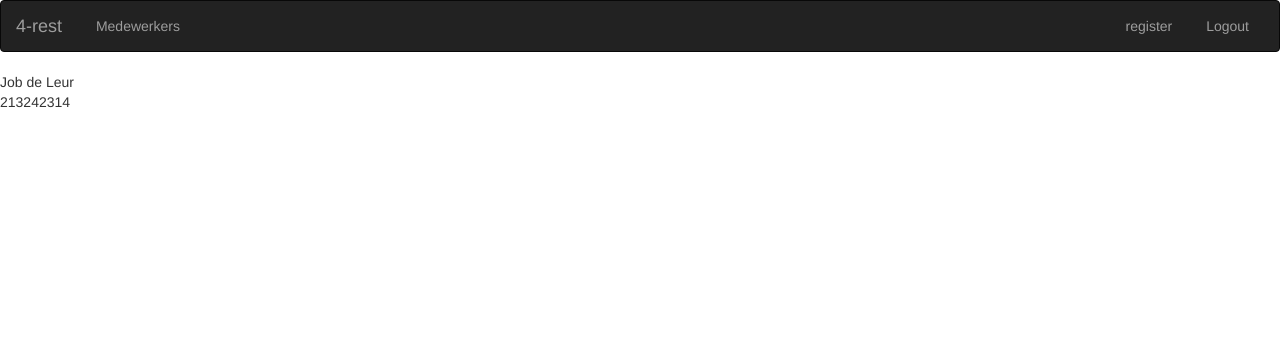
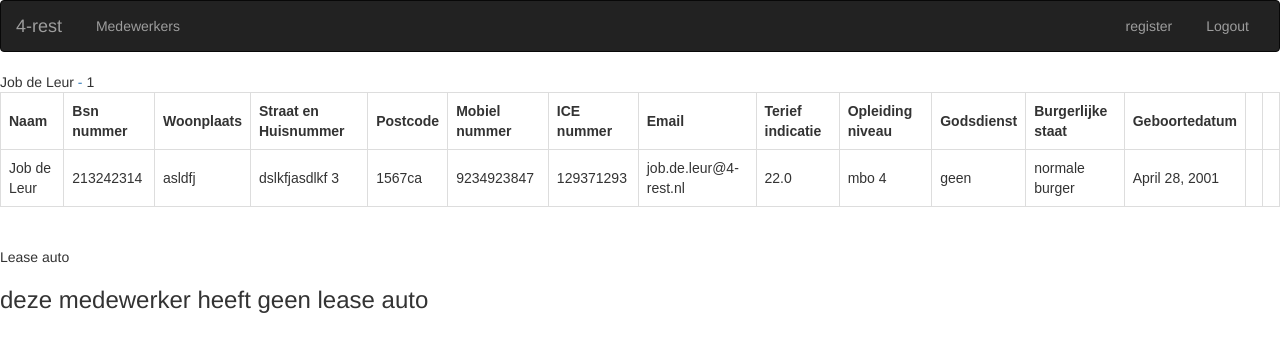
Before and after one commit to Yourixf/mars-systeem, a Django app: page /medewerkers/1/ in a window 1280 px wide. Shown: the top 352 px of the page. Run offline with Django 3.2, Linux system fonts and the light colour scheme; data comes from the database, SQL or seed files in the repository; both versions use the stored data as it was after the commit; some libraries are stand-ins or nearby versions.

Commit message:
bijgewerkt 7

```diff
--- a/mysite/settings.py
+++ b/mysite/settings.py
@@ -125,3 +125,4 @@ STATIC_URL = '/static/'
 # https://docs.djangoproject.com/en/3.2/ref/settings/#default-auto-field
 
 DEFAULT_AUTO_FIELD = 'django.db.models.BigAutoField'
+LOGIN_REDIRECT_URL = '/'
--- a/mysite/urls.py
+++ b/mysite/urls.py
@@ -1,12 +1,13 @@
 from django.contrib import admin
-from django.urls import path
+from django.urls import path, include
 from project1 import views
+
 
 app_name = 'project1'
 
 urlpatterns = [
 
-    path(r'', views.IndexView.as_view(), name='home'),
+    path(r'', views.IndexView.as_view(), name='index'),
 
     path(r'admin/', admin.site.urls),
 
@@ -18,6 +19,12 @@ urlpatterns = [
 
     path(r'register/', views.UserFormView.as_view(), name='register'),
 
-    path(r'medewerkers/add/', views.MedewerkersCreate.as_view(), name= 'medewerker/add'),
+    path(r'medewerkers/add/', views.MedewerkersCreate.as_view(), name='medewerker/add'),
+
+    path('login/', views.login, name="login"),
+
+    path('home/', views.home, name="home"),
+
+    path(r'lease.autos.detail/<pk>/', views.LeaseautosdetailView.as_view(), name='lease.autos.detail'),
 
 ]
--- a/project1/templates/project1/base.html
+++ b/project1/templates/project1/base.html
@@ -22,7 +22,7 @@
                 <span class="icon-bar"></span>
                 <span class="icon-bar"></span>
             </button>
-             <a class="navbar-brand" href="{% url 'home' %}">4-rest</a>
+             <a class="navbar-brand" href="{% url 'index' %}">4-rest</a>
         </div>
 
         <div class="collapse navbar-collapse" id="topnavbar">
@@ -57,5 +57,34 @@
 {% block body %}
 {% endblock %}
 
+
+
+
+
+
+<html lang="en">
+<head>
+    <!-- Required meta tags -->
+    <meta charset="utf-8">
+    <meta name="viewport" content="width=device-width, initial-scale=1, shrink-to-fit=no">
+    <!-- Bootstrap CSS -->
+    <title>title</title>
+</head>
+<body>
+    <main>
+        <!-- message will be shown -->
+        <div class="messages" id="alert-message">
+            {% for message in messages %}
+            <div class="alert alert-{{ message.tags }} mb-0 alert-dismissible fade show" role="alert">
+                <strong>Message :</strong>{{ message }}
+                <button type="button" class="close" data-dismiss="alert" aria-label="Close">
+                    <span aria-hidden="true">&times;</span>
+                </button>
+            </div>
+            {% endfor %}
+        </div>
+        {% block content %}
+        {% endblock %}
+    </main>
 </body>
 </html>
--- a/project1/templates/project1/detail.html
+++ b/project1/templates/project1/detail.html
@@ -2,11 +2,82 @@
 {% block title %}Medewerkers/datails{% endblock %}
 
 {% block body %}
+<html lang="">
+<head>
+<style>
+table {
+  font-family: arial, sans-serif;
+  border-collapse: collapse;
+  width: 100%;
+}
 
-{{ medewerkers }}<br>
-{{ medewerkers.bnsnummer}}
+td, th {
+  border: 1px solid #dddddd;
+  text-align: left;
+  padding: 8px;
+}
+</style>
+</head>
 
-{% if error_message %}
-    <p><strong>{{ error_message }}</strong></p>
+
+{{ medewerkers }}<a> - </a>{{ medewerkers.pk}}
+<br>
+
+<table>
+    <tr>
+        <th>Naam</th>
+        <th>Bsn nummer</th>
+        <th>Woonplaats</th>
+        <th>Straat en Huisnummer</th>
+        <th>Postcode</th>
+        <th>Mobiel nummer</th>
+        <th>ICE nummer</th>
+        <th>Email</th>
+        <th>Terief indicatie</th>
+        <th>Opleiding niveau</th>
+        <th>Godsdienst</th>
+        <th>Burgerlijke staat</th>
+        <th>Geboortedatum</th>
+        <th></th>
+        <th></th>
+    </tr>
+    <tr>
+        <td>{{ medewerkers }}</td>
+        <td>{{ medewerkers.bnsnummer }}</td>
+        <td>{{ medewerkers.woonplaats }}</td>
+        <td>{{ medewerkers.straat }} {{ medewerkers.huisnummer }}</td>
+        <td>{{ medewerkers.postcode }}</td>
+        <td>{{ medewerkers.mobielnummer }}</td>
+        <td>{{ medewerkers.icenummer }}</td>
+        <td>{{ medewerkers.email }}</td>
+        <td>{{ medewerkers.teriefindicatie }}</td>
+        <td>{{ medewerkers.opleidings_niveau }}</td>
+        <td>{{ medewerkers.godsdienst }}</td>
+        <td>{{ medewerkers.burgerlijkse_staat }}</td>
+        <td>{{ medewerkers.geboorte_datum }}</td>
+        <td></td>
+        <td></td>
+    </tr>
+</table>
+
+<br>
+<br>
+<p>Lease auto</p>
+
+</html>
+
+
+{% if alle_leaseautos %}
+
+<h1>dit is de medewerkers lease auto's pagina</h1>
+<h3>hier onder komen de links naar de lease auto's van de medewerkers</h3>
+    <ul>
+        {% for leaseautos in alle_leaseautos %}
+            <li><a href="{% url 'lease.autos.detail' medewerkers.id%}">{{ leaseautos }}</a></li>
+        {% endfor %}
+    </ul>
+{% else %}
+    <h3>deze medewerker heeft geen lease auto</h3>
+
 {% endif %}
 {% endblock %}
--- /dev/null
+++ b/project1/templates/project1/lease.autos.detail.html
@@ -0,0 +1 @@
+<h1>pppppppdoiaivuguiibeurvulycgcuvuylveucvuc vyuvucvcukgukvjvceevjcbugucbibuugcubulrgrblgub</h1>
--- a/project1/templates/project1/medewerkers.html
+++ b/project1/templates/project1/medewerkers.html
@@ -4,11 +4,12 @@
 
 {% block body %}
 {% if alle_medewerkers %}
+
 <h1>dit is de medewerkers pagina</h1>
 <h3>hier onder komen de links naar de medewerkers</h3>
     <ul>
         {% for medewerkers in alle_medewerkers %}
-            <li><a href="{% url 'details' medewerkers.id %}">{{ medewerkers.voornaam }}</a></li>
+            <li><a href="{% url 'details' medewerkers.id %}">{{ medewerkers.voornaam }} {{ medewerkers.tussenvoegsel }} {{ medewerkers.achternaam }}</a></li>
         {% endfor %}
     </ul>
 {% else %}
--- a/project1/views.py
+++ b/project1/views.py
@@ -1,11 +1,13 @@
 from django.views import generic
-from .models import Medewerkers
+from .models import Medewerkers, Leaseautos
 from django.views.generic.edit import CreateView, UpdateView, DeleteView
 from django.shortcuts import render, redirect
 from django.contrib.auth import authenticate, login
 from django.views.generic import View
 from .forms import UserForm
-
+from django.contrib.auth.decorators import login_required
+# @login_required(login_url='/login/')
+# def my_view(request):
 
 
 class MedewerkersView(generic.ListView):
@@ -18,6 +20,10 @@ class MedewerkersView(generic.ListView):
 class DetailView(generic.DetailView):
     model = Medewerkers
     template_name = 'project1/detail.html'
+
+class LeaseautosdetailView(generic.DetailView):
+    context_object_name = 'alle_leaseautos'
+    template_name = 'project1/lease.autos.detail.html'
 
 class IndexView(generic.ListView):
     model = Medewerkers
@@ -59,3 +65,12 @@ class UserFormView(View):
                     return redirect('project1:index')
 
         return render(request, self.template_name, {'form': form})
+
+
+def home(request):
+    return render(request, "project1/home.html")
+
+
+
+def login(request):
+    return render(request, "project1/login.html")
```
Also changed, not shown: project1/templates/project1/login.html (added, +23 -0 lines), project1/templates/project1/medewerkers_form.html (deleted, +0 -10 lines), db.sqlite3, project1/templates/project1/register.html (line endings or trailing spaces).
